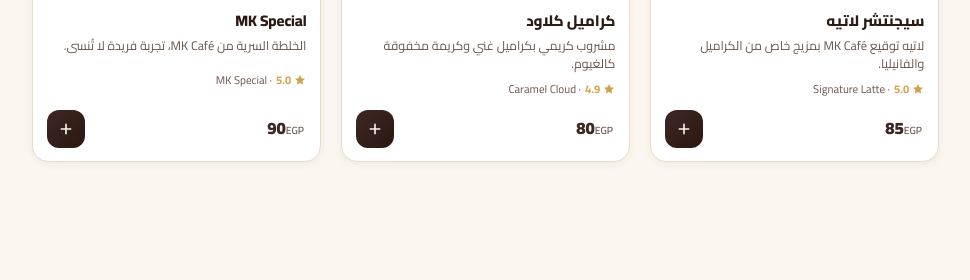
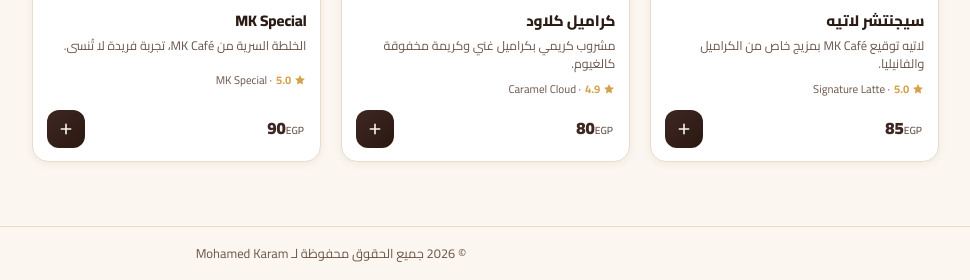
Before and after one commit to mohamed249k/MK-Caf-web-application., a plain HTML site: page index.html in a window 1280 px wide. Shown: the part 2298-2578 px from the top of the page, without its empty margins (309-1279 px from the left). Before the commit the page ends 2524 px from the top, so only its background shows below. Drawn offline with Linux system fonts and the light colour scheme.

Commit message:
Add copyright footer to index.html

```diff
--- a/index.html
+++ b/index.html
@@ -343,6 +343,11 @@
 <!-- ============ TOASTS ============ -->
 <div class="toast-wrap" id="toastWrap" aria-live="polite"></div>
 
+<footer class="copyright-footer">© 2026 جميع الحقوق محفوظة لـ
+    Mohamed Karam
+</footer>
+
+
 <script src="app.js"></script>
 </body>
 </html>
```
